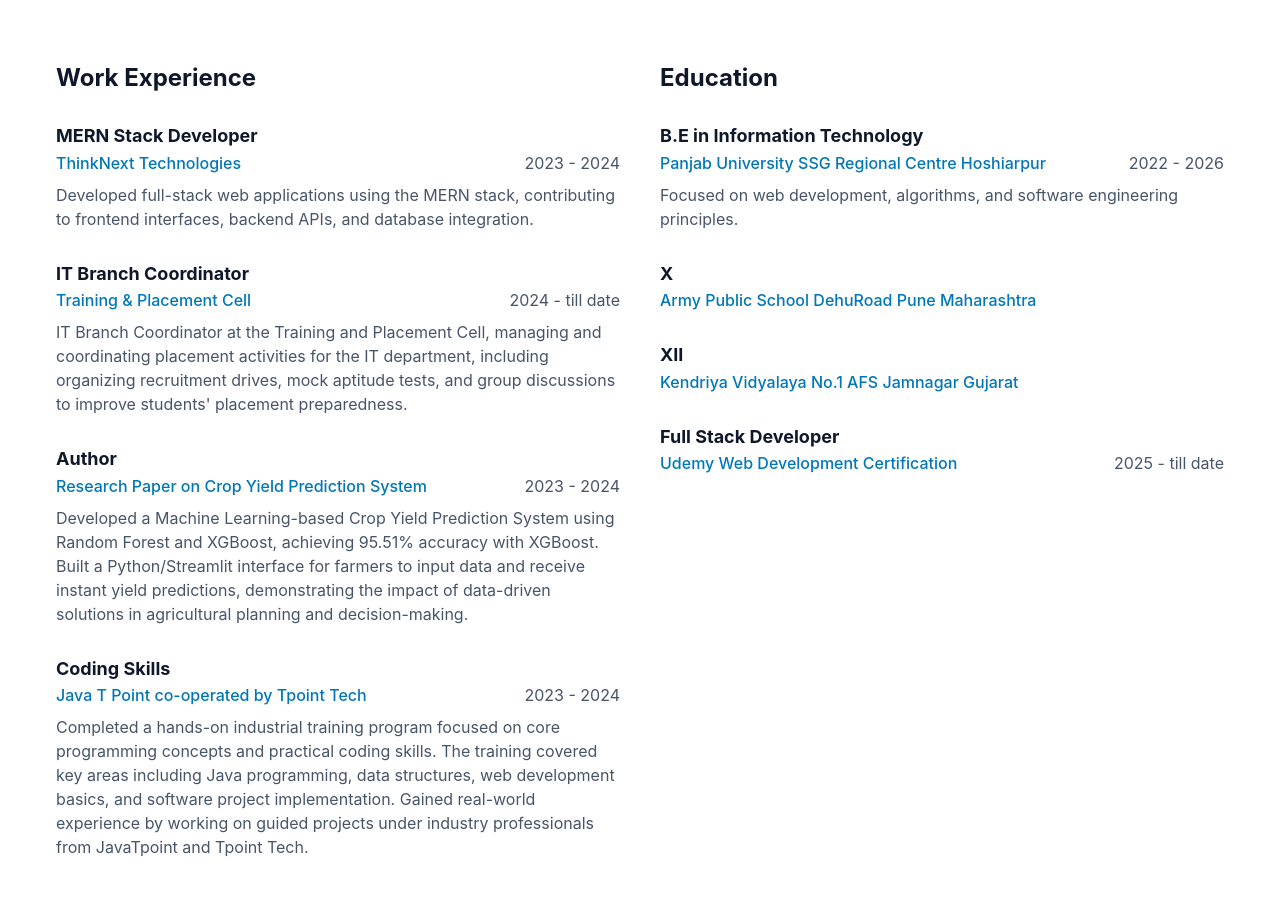
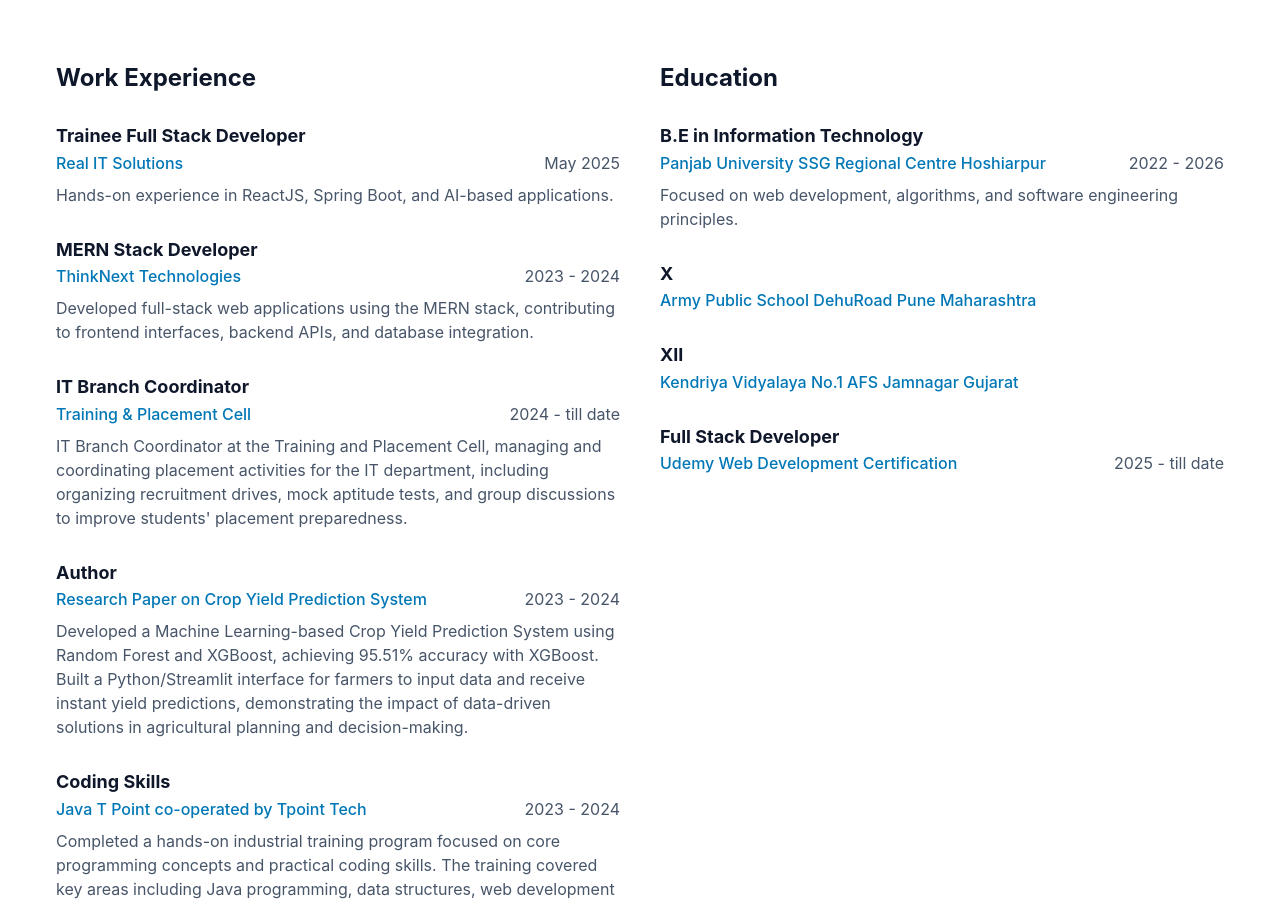
Before and after one commit to PRIYANSHU700/Main-Portfolio, a React (Vite) app: page /about in a window 1280 px wide. Shown: the part 1548-2452 px from the top of the page. Built offline with nearby package versions, Linux system fonts and the light colour scheme.

Commit message:
Update placeholder.js

```diff
--- a/src/assets/placeholder.js
+++ b/src/assets/placeholder.js
@@ -124,6 +124,14 @@ export const testimonials = [
 
 export const experiences = [
   {
+    id: 5,
+    company: "Real IT Solutions",
+    position: "Trainee Full Stack Developer",
+    duration: "May 2025 ",
+    description:
+      "Hands-on experience in ReactJS, Spring Boot, and AI-based applications.",
+  },
+  {
     id: 1,
     company: "ThinkNext Technologies",
     position: "MERN Stack Developer",
```
